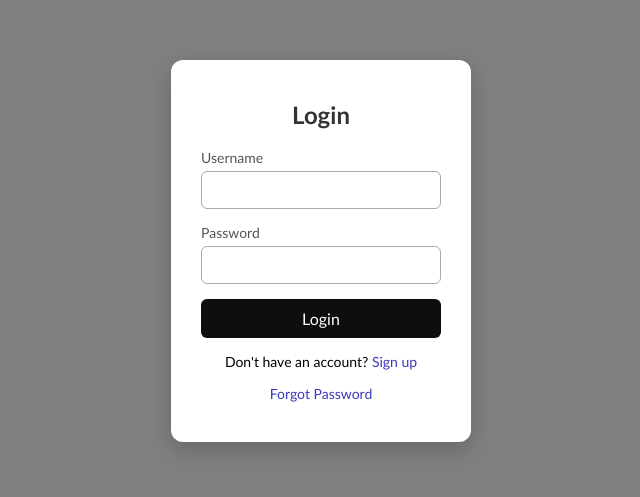
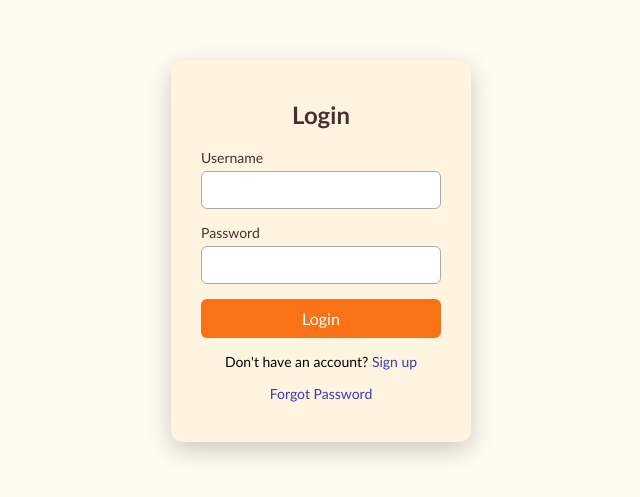
Before and after one commit to Sanket-Sonawane-cpp/internship_project, a plain HTML site: page login_page_v1.html in a window 1280 px wide. Shown: the part 149-646 px from the top of the page, without its empty margins (319-959 px from the left). Drawn offline with Linux system fonts and the light colour scheme.

Commit message:
Implemented new color scheme

```diff
--- a/loginPageStyles.css
+++ b/loginPageStyles.css
@@ -10,11 +10,11 @@ body {
   display: flex;
   justify-content: center;
   align-items: center;
-  background: gray;
+  background: #FFFBF0;
 }
 
 .login-container {
-  background: #fff;
+  background: #FFF4E0;
   padding: 40px 30px;
   border-radius: 12px;
   box-shadow: 0 8px 25px rgba(0, 0, 0, 0.2);
@@ -24,11 +24,11 @@ body {
 .login-container h2 {
   text-align: center;
   margin-bottom: 20px;
-  color: #333;
+  color: #4B2E2E;
 }
 
 .signUp-container {
-  background: #fff;
+  background: #FFF4E0;
   padding: 40px 30px;
   border-radius: 10px;
   box-shadow: 0 8px 25px rgba(0, 0, 0, 0.2);
@@ -38,7 +38,7 @@ body {
 .signUp-container h2 {
   text-align: center;
   margin-bottom: 20px;
-  color: #333;
+  color: #4B2E2E;
 }
 
 .input-group {
@@ -48,7 +48,7 @@ body {
 .input-group label {
   display: block;
   font-size: 14px;
-  color: #555;
+  color: #4B2E2E;
   margin-bottom: 5px;
 }
 
@@ -63,7 +63,7 @@ body {
 button {
   width: 100%;
   padding: 10px;
-  background-color: #0e0e0f;
+  background-color: #F97316;
   border: none;
   border-radius: 6px;
   color: white;
@@ -73,8 +73,8 @@ button {
 }
 
 button:hover {
-  background-color: #e6e6ef;
-  color: #0e0e0f;
+  background-color: #FFF4E0;
+  color: #F97316;
 }
 
 .other-text {
```
